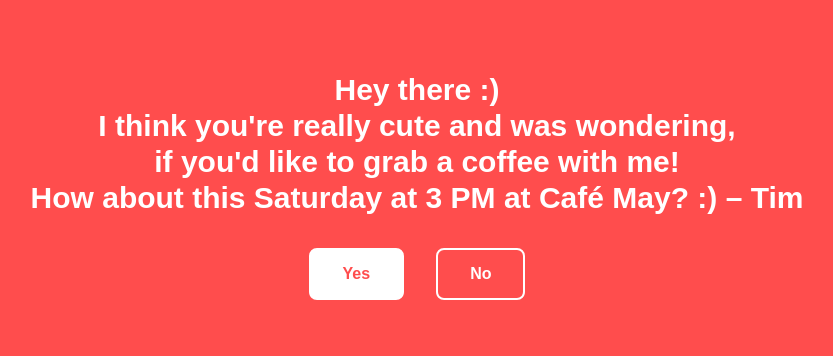
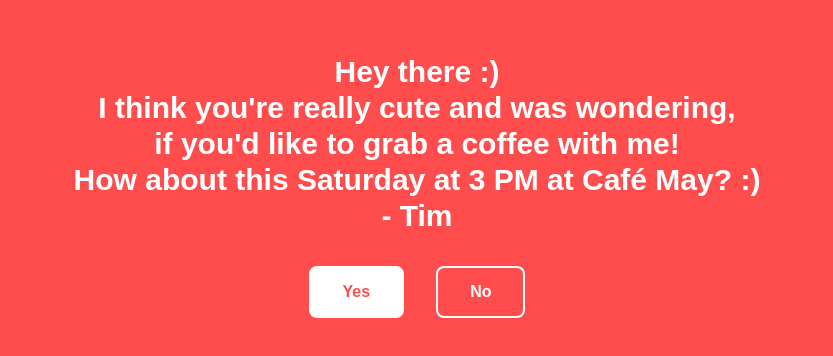
Before and after one commit to Tim-D-walter/nfcpage, a Next.js app: page / in a window 1280 px wide. Shown: the part 214-570 px from the top of the page, without its empty margins (223-1056 px from the left). Built offline with nearby package versions, Linux system fonts and the light colour scheme.

Commit message:
better text

```diff
--- a/app/page.tsx
+++ b/app/page.tsx
@@ -42,7 +42,7 @@ export default function Home() {
             // Default to English
             setMessage(
                 `Hey ${savedName || nameFromUrl || 'there'} :)<br />I think you're really cute and was wondering,<br />if you'd like to grab a coffee with me!<br />` +
-                "How about this Saturday at 3 PM at Café May? :) – Tim"
+                "How about this Saturday at 3 PM at Café May? :) <br /> - Tim"
             );
             setYesLabel("Yes");
             setNoLabel("No");
```
